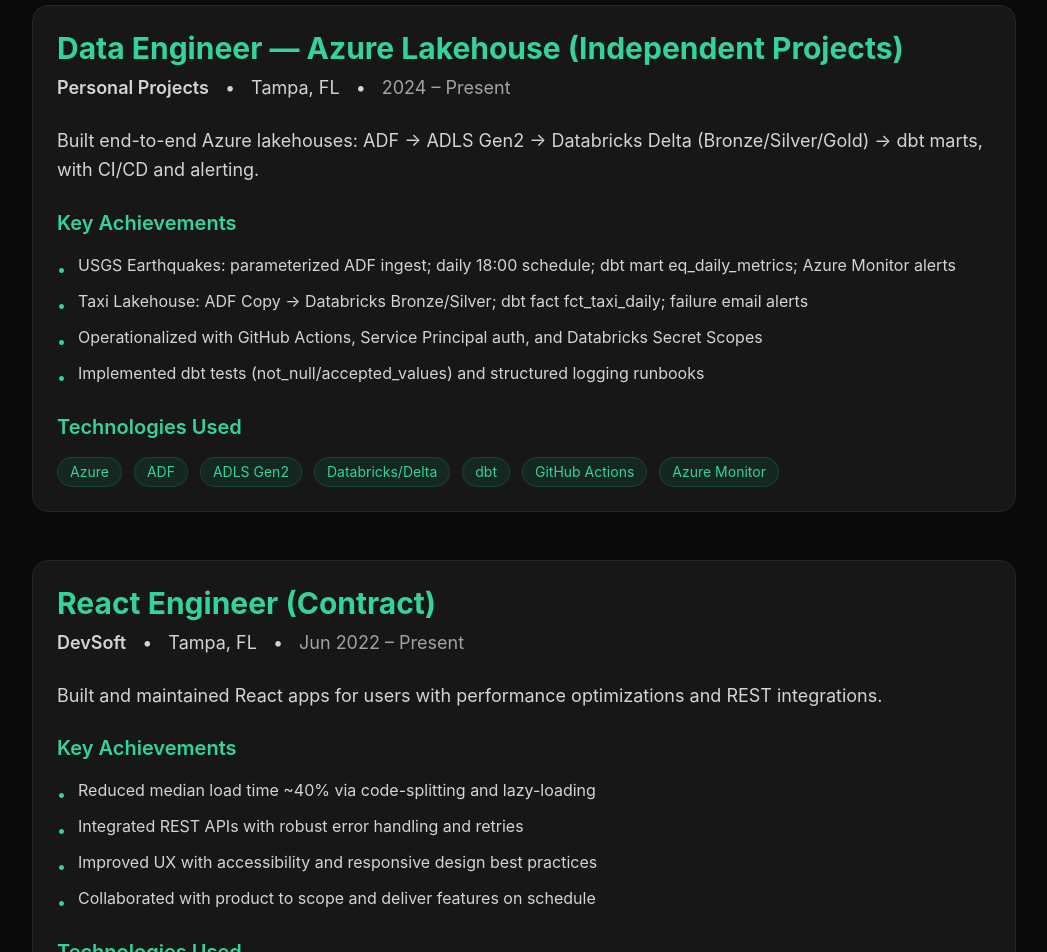
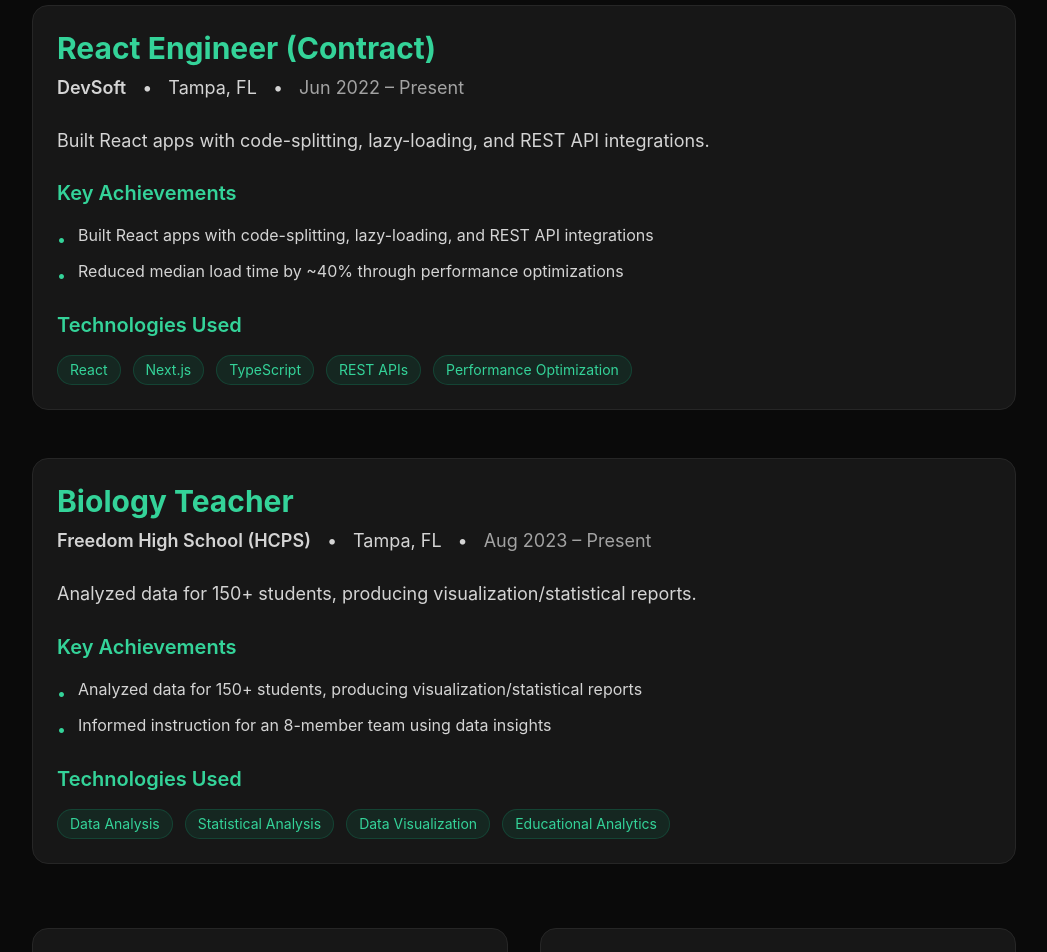
Before and after one commit to DrakeDamon/portfolio-nextjs, a Next.js app: page /experience in a window 1280 px wide. Shown: the part 300-1252 px from the top of the page, without its empty margins (116-1163 px from the left). Built offline with nearby package versions, Linux system fonts and the light colour scheme.

Commit message:
feat: Update experience page to match resume
- Remove Data Engineer independent projects section
- Update React Engineer description to match resume
- Update Biology Teacher description to match resume
- Simplify achievements to align with resume format

```diff
--- a/src/app/experience/page.tsx
+++ b/src/app/experience/page.tsx
@@ -4,46 +4,28 @@
 
 const experiences = [
   {
-    title: "Data Engineer — Azure Lakehouse (Independent Projects)",
-    company: "Personal Projects",
-    location: "Tampa, FL",
-    dates: "2024 – Present",
-    description: "Built end-to-end Azure lakehouses: ADF → ADLS Gen2 → Databricks Delta (Bronze/Silver/Gold) → dbt marts, with CI/CD and alerting.",
-    achievements: [
-      "USGS Earthquakes: parameterized ADF ingest; daily 18:00 schedule; dbt mart eq_daily_metrics; Azure Monitor alerts",
-      "Taxi Lakehouse: ADF Copy → Databricks Bronze/Silver; dbt fact fct_taxi_daily; failure email alerts",
-      "Operationalized with GitHub Actions, Service Principal auth, and Databricks Secret Scopes",
-      "Implemented dbt tests (not_null/accepted_values) and structured logging runbooks"
-    ],
-    technologies: ["Azure", "ADF", "ADLS Gen2", "Databricks/Delta", "dbt", "GitHub Actions", "Azure Monitor"]
-  },
-  {
     title: "React Engineer (Contract)",
     company: "DevSoft",
     location: "Tampa, FL",
     dates: "Jun 2022 – Present",
-    description: "Built and maintained React apps for users with performance optimizations and REST integrations.",
+    description: "Built React apps with code-splitting, lazy-loading, and REST API integrations.",
     achievements: [
-      "Reduced median load time ~40% via code-splitting and lazy-loading",
-      "Integrated REST APIs with robust error handling and retries",
-      "Improved UX with accessibility and responsive design best practices",
-      "Collaborated with product to scope and deliver features on schedule"
+      "Built React apps with code-splitting, lazy-loading, and REST API integrations",
+      "Reduced median load time by ~40% through performance optimizations"
     ],
-    technologies: ["React", "Next.js", "TypeScript", "REST APIs", "Performance"]
+    technologies: ["React", "Next.js", "TypeScript", "REST APIs", "Performance Optimization"]
   },
   {
     title: "Biology Teacher",
     company: "Freedom High School (HCPS)",
     location: "Tampa, FL",
     dates: "Aug 2023 – Present",
-    description: "Analyzed performance data for 150+ students using visualization and statistical summaries to guide instruction.",
+    description: "Analyzed data for 150+ students, producing visualization/statistical reports.",
     achievements: [
-      "Analyzed academic performance data for 150+ students",
-      "Created visualization and statistical summaries for data-driven instruction",
-      "Collaborated with 8-member teaching team on curriculum development",
-      "Applied data analysis skills to educational outcomes and student success metrics"
+      "Analyzed data for 150+ students, producing visualization/statistical reports",
+      "Informed instruction for an 8-member team using data insights"
     ],
-    technologies: ["Data Analysis", "Statistical Analysis", "Data Visualization", "Educational Technology"]
+    technologies: ["Data Analysis", "Statistical Analysis", "Data Visualization", "Educational Analytics"]
   }
 ];
 
```
